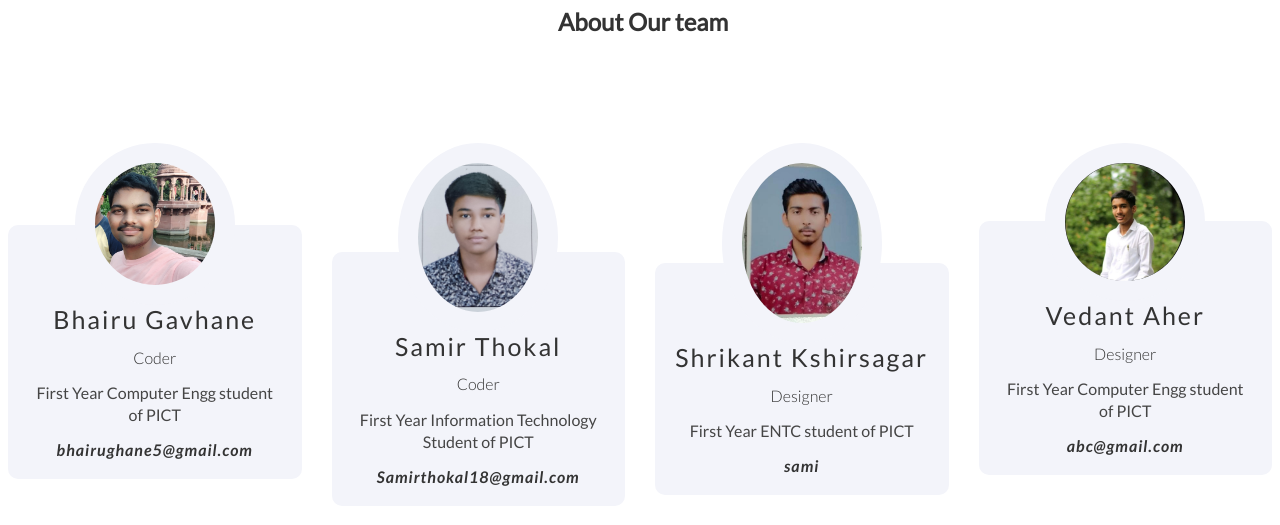
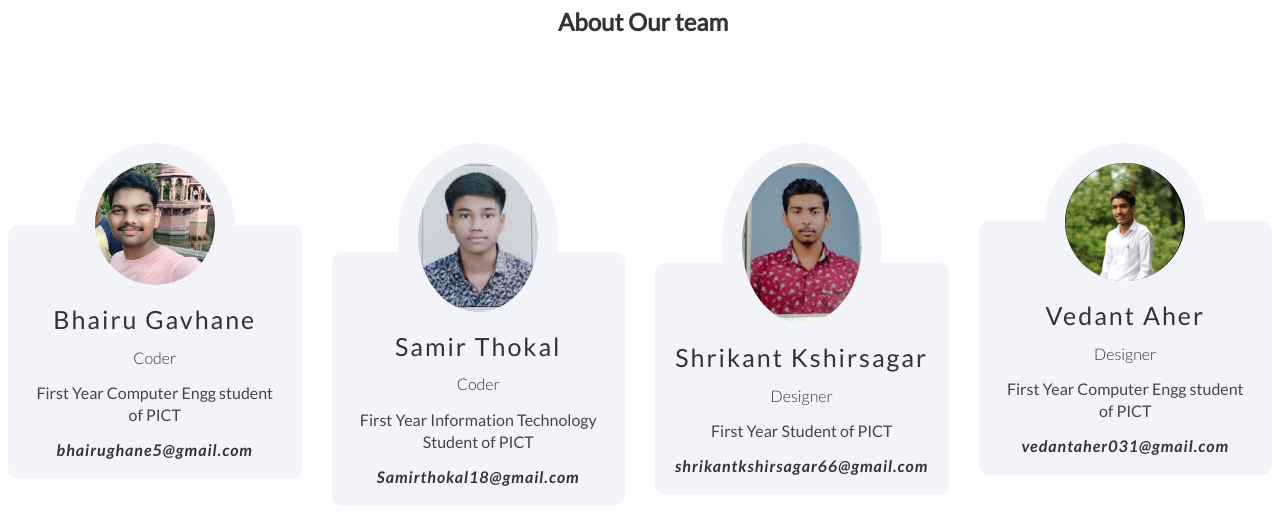
Before and after one commit to bhairugavhane/hostel-assistant, a plain HTML site: page team/index4.html in a window 1280 px wide. Shown: the top 525 px of the page. Drawn offline with Linux system fonts and the light colour scheme.

Commit message:
Update index4.html

```diff
--- a/team/index4.html
+++ b/team/index4.html
@@ -61,7 +61,7 @@
                     <div class="team-social">
                         <!-- <a href="#" class="social-tw"> <i class="fab fa-twitter"></i></a>
                         <a href="#" class="social-fb"> <i class="fab fa-facebook-f"></i></a> -->
-                        <a href="#" class="social-li"> <i class="fab fa-linkedin-in"></i></a>
+                        <a href="https://www.linkedin.com/in/bhairu-gavhane-a13818224" class="social-li"> <i class="fab fa-linkedin-in"></i></a>
                         <!-- <a href="#" class="social-in"> <i class="fab fa-instagram"></i></a>
                         <a href="#" class="social-yt"> <i class="fab fa-youtube"></i></a> -->
                     </div>
@@ -97,8 +97,8 @@
                     <div class="team-content">
                         <h2>Shrikant Kshirsagar</h2>
                         <h3>Designer</h3>
-                        <p>First Year ENTC student of PICT</p>
-                        <h4>sami</h4>
+                        <p>First Year Student of PICT</p>
+                        <h4>shrikantkshirsagar66@gmail.com</h4>
                     </div>
                     <div class="team-social">
                         <a href="#" class="social-tw"> <i class="fab fa-twitter"></i></a>
@@ -119,12 +119,12 @@
                         <h2>Vedant Aher</h2>
                         <h3>Designer</h3>
                         <p>First Year Computer Engg student of PICT</p>
-                        <h4>abc@gmail.com</h4>
+                        <h4>vedantaher031@gmail.com</h4>
                     </div>
                     <div class="team-social">
                         <a href="#" class="social-tw"> <i class="fab fa-twitter"></i></a>
                         <a href="#" class="social-fb"> <i class="fab fa-facebook-f"></i></a>
-                        <a href="#" class="social-li"> <i class="fab fa-linkedin-in"></i></a>
+                        <a href="https://www.linkedin.com/in/vedantaher031" class="social-li"> <i class="fab fa-linkedin-in"></i></a>
                         <a href="#" class="social-in"> <i class="fab fa-instagram"></i></a>
                         <a href="#" class="social-yt"> <i class="fab fa-youtube"></i></a>
                     </div>
```
